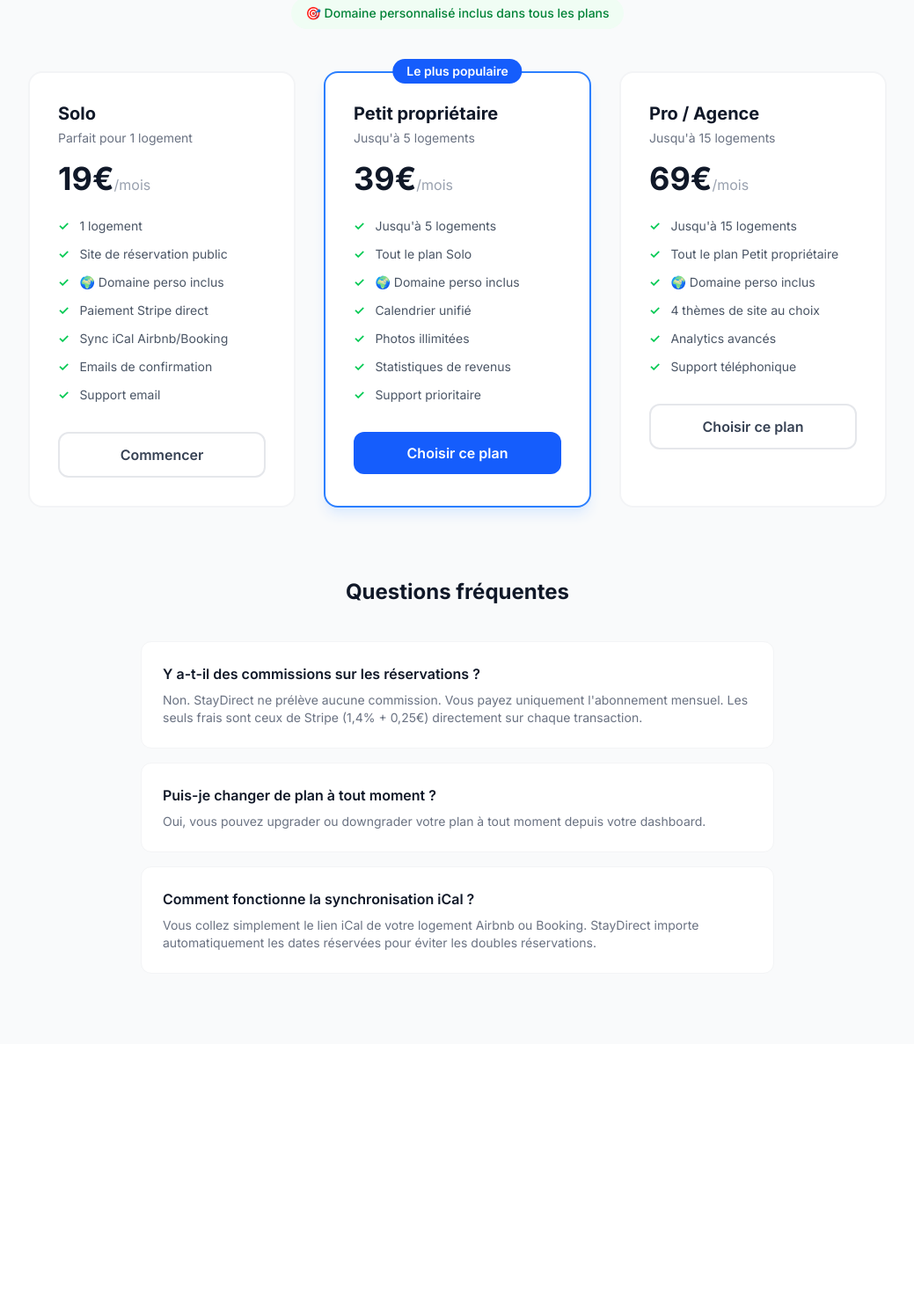
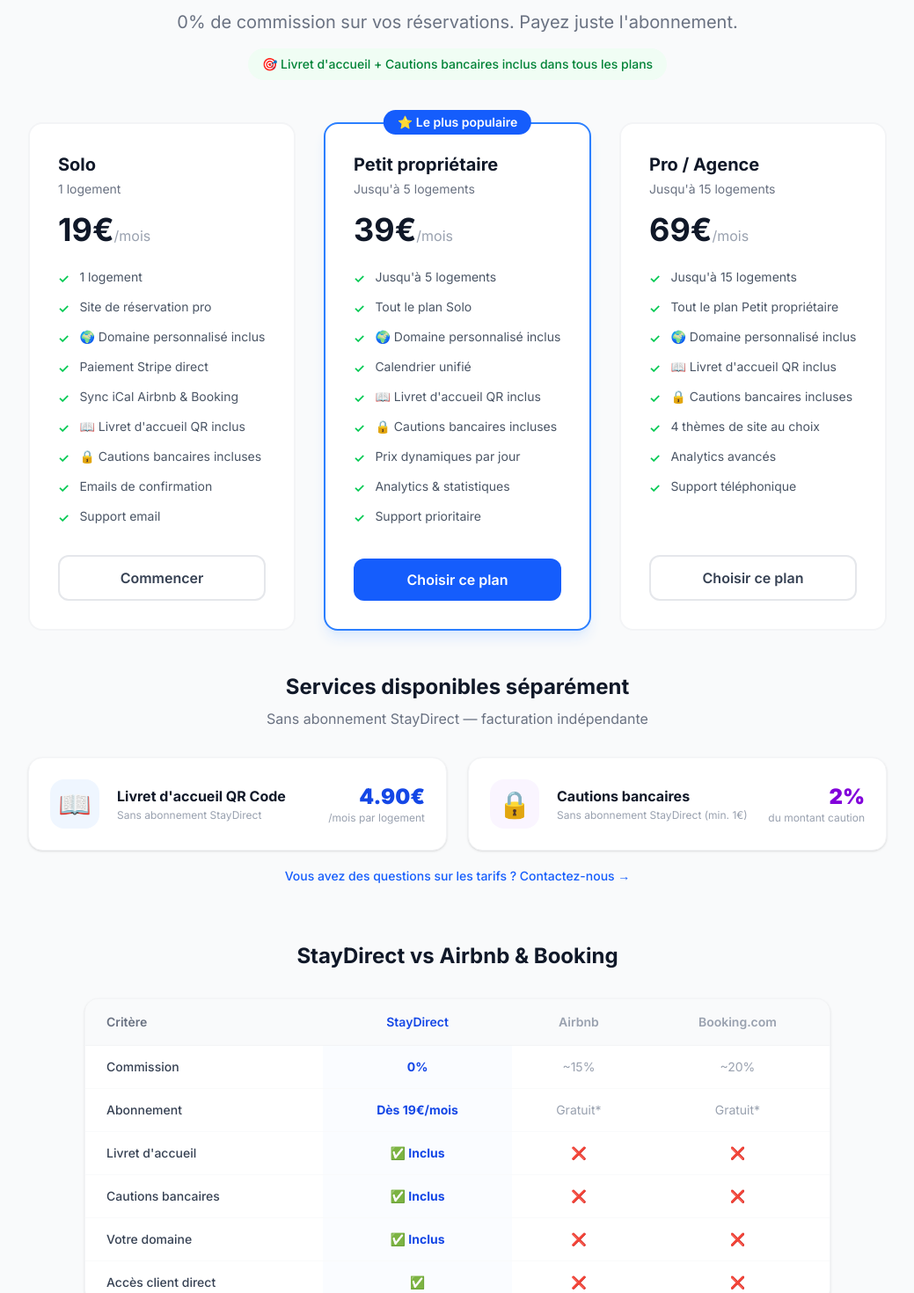
Before and after one commit to bnka36/staydirect, a Next.js app: page /pricing in a window 1280 px wide. Shown: the part 240-1710 px from the top of the page at 88% size, without its empty margins (120-1159 px from the left). Before the commit the page ends 1427 px from the top, so only its background shows below. Built offline with nearby package versions, Linux system fonts and the light colour scheme.

Commit message:
feat: page pricing redesign avec 3 services, comparaison et FAQ

```diff
--- a/app/pricing/page.tsx
+++ b/app/pricing/page.tsx
@@ -8,14 +8,15 @@ const plans = [
     id: 'starter',
     name: 'Solo',
     price: 19,
-    maxProperties: 1,
-    description: 'Parfait pour 1 logement',
+    description: '1 logement',
     features: [
       '1 logement',
-      'Site de réservation public',
-      '🌍 Domaine perso inclus',
+      'Site de réservation pro',
+      '🌍 Domaine personnalisé inclus',
       'Paiement Stripe direct',
-      'Sync iCal Airbnb/Booking',
+      'Sync iCal Airbnb & Booking',
+      '📖 Livret d\'accueil QR inclus',
+      '🔒 Cautions bancaires incluses',
       'Emails de confirmation',
       'Support email',
     ],
@@ -26,15 +27,16 @@ const plans = [
     id: 'pro',
     name: 'Petit propriétaire',
     price: 39,
-    maxProperties: 5,
     description: 'Jusqu\'à 5 logements',
     features: [
       'Jusqu\'à 5 logements',
       'Tout le plan Solo',
-      '🌍 Domaine perso inclus',
+      '🌍 Domaine personnalisé inclus',
       'Calendrier unifié',
-      'Photos illimitées',
-      'Statistiques de revenus',
+      '📖 Livret d\'accueil QR inclus',
+      '🔒 Cautions bancaires incluses',
+      'Prix dynamiques par jour',
+      'Analytics & statistiques',
       'Support prioritaire',
     ],
     color: 'blue',
@@ -45,18 +47,38 @@ const plans = [
     id: 'business',
     name: 'Pro / Agence',
     price: 69,
-    maxProperties: 15,
     description: 'Jusqu\'à 15 logements',
     features: [
       'Jusqu\'à 15 logements',
       'Tout le plan Petit propriétaire',
-      '🌍 Domaine perso inclus',
+      '🌍 Domaine personnalisé inclus',
+      '📖 Livret d\'accueil QR inclus',
+      '🔒 Cautions bancaires incluses',
       '4 thèmes de site au choix',
       'Analytics avancés',
       'Support téléphonique',
     ],
     color: 'purple',
     cta: 'Choisir ce plan',
+  },
+]
+
+const addons = [
+  {
+    icon: '📖',
+    name: 'Livret d\'accueil QR Code',
+    price: '4.90€',
+    unit: '/mois par logement',
+    desc: 'Sans abonnement StayDirect',
+    color: 'blue',
+  },
+  {
+    icon: '🔒',
+    name: 'Cautions bancaires',
+    price: '2%',
+    unit: 'du montant caution',
+    desc: 'Sans abonnement StayDirect (min. 1€)',
+    color: 'purple',
   },
 ]
 
@@ -71,9 +93,7 @@ export default function PricingPage() {
       headers: { 'Content-Type': 'application/json' },
       body: JSON.stringify({ plan: planId }),
     })
-
     if (res.status === 401) { router.push('/register'); return }
-
     const data = await res.json()
     if (data.url) window.location.href = data.url
     setLoading(null)
@@ -90,29 +110,33 @@ export default function PricingPage() {
             </div>
             <span className="font-bold text-xl text-gray-900">StayDirect</span>
           </Link>
-          <div className="flex gap-4">
-            <Link href="/login" className="text-gray-600 hover:text-gray-900 font-medium">Connexion</Link>
-            <Link href="/register" className="bg-blue-600 text-white px-4 py-2 rounded-lg font-medium hover:bg-blue-700 transition">S'inscrire</Link>
+          <div className="flex gap-4 items-center">
+            <Link href="/contact" className="text-gray-500 hover:text-gray-900 text-sm font-medium">Contact</Link>
+            <Link href="/login" className="text-gray-600 hover:text-gray-900 font-medium text-sm">Connexion</Link>
+            <Link href="/register" className="bg-blue-600 text-white px-4 py-2 rounded-lg font-medium hover:bg-blue-700 transition text-sm">S'inscrire</Link>
           </div>
         </div>
       </nav>
 
       {/* Header */}
       <div className="max-w-4xl mx-auto px-6 pt-16 pb-12 text-center">
+        <div className="inline-flex items-center gap-2 bg-blue-50 text-blue-700 px-4 py-2 rounded-full text-sm font-semibold mb-6 border border-blue-100">
+          🚀 Solution complète pour loueurs meublés tourisme
+        </div>
         <h1 className="text-4xl font-bold text-gray-900 mb-4">Tarifs simples et transparents</h1>
-        <p className="text-xl text-gray-500 mb-4">Aucune commission sur vos réservations. Payez juste l'abonnement.</p>
+        <p className="text-xl text-gray-500 mb-4">0% de commission sur vos réservations. Payez juste l'abonnement.</p>
         <div className="inline-flex items-center gap-2 bg-green-50 text-green-700 px-4 py-2 rounded-full text-sm font-medium">
-          🎯 Domaine personnalisé inclus dans tous les plans
+          🎯 Livret d'accueil + Cautions bancaires inclus dans tous les plans
         </div>
       </div>
 
       {/* Plans */}
-      <div className="max-w-5xl mx-auto px-6 pb-20 grid grid-cols-1 md:grid-cols-3 gap-8">
+      <div className="max-w-5xl mx-auto px-6 pb-12 grid grid-cols-1 md:grid-cols-3 gap-8">
         {plans.map((plan) => (
-          <div key={plan.id} className={`bg-white rounded-2xl border-2 p-8 relative ${plan.popular ? 'border-blue-500 shadow-lg shadow-blue-100' : 'border-gray-100'}`}>
+          <div key={plan.id} className={`bg-white rounded-2xl border-2 p-8 relative flex flex-col ${plan.popular ? 'border-blue-500 shadow-lg shadow-blue-100' : 'border-gray-100'}`}>
             {plan.popular && (
-              <div className="absolute -top-4 left-1/2 -translate-x-1/2 bg-blue-600 text-white text-sm font-semibold px-4 py-1 rounded-full">
-                Le plus populaire
+              <div className="absolute -top-4 left-1/2 -translate-x-1/2 bg-blue-600 text-white text-sm font-semibold px-4 py-1 rounded-full whitespace-nowrap">
+                ⭐ Le plus populaire
               </div>
             )}
             <div className="mb-6">
@@ -124,10 +148,10 @@ export default function PricingPage() {
               </div>
             </div>
 
-            <ul className="space-y-3 mb-8">
+            <ul className="space-y-3 mb-8 flex-1">
               {plan.features.map((feature) => (
-                <li key={feature} className="flex items-center gap-3 text-sm text-gray-600">
-                  <span className="text-green-500 font-bold">✓</span>
+                <li key={feature} className="flex items-start gap-3 text-sm text-gray-600">
+                  <span className="text-green-500 font-bold mt-0.5 flex-shrink-0">✓</span>
                   {feature}
                 </li>
               ))}
@@ -148,18 +172,87 @@ export default function PricingPage() {
         ))}
       </div>
 
+      {/* Services à la carte */}
+      <div className="max-w-5xl mx-auto px-6 pb-16">
+        <div className="text-center mb-8">
+          <h2 className="text-2xl font-bold text-gray-900 mb-2">Services disponibles séparément</h2>
+          <p className="text-gray-500">Sans abonnement StayDirect — facturation indépendante</p>
+        </div>
+
+        <div className="grid md:grid-cols-2 gap-6">
+          {addons.map((addon, i) => (
+            <div key={i} className="bg-white rounded-2xl border border-gray-100 p-6 flex items-center gap-5 shadow-sm">
+              <div className={`w-14 h-14 rounded-2xl flex items-center justify-center text-3xl flex-shrink-0 ${addon.color === 'blue' ? 'bg-blue-50' : 'bg-purple-50'}`}>
+                {addon.icon}
+              </div>
+              <div className="flex-1">
+                <div className="font-bold text-gray-900">{addon.name}</div>
+                <div className="text-xs text-gray-400 mt-0.5">{addon.desc}</div>
+              </div>
+              <div className="text-right shrink-0">
+                <div className={`text-2xl font-black ${addon.color === 'blue' ? 'text-blue-700' : 'text-purple-700'}`}>{addon.price}</div>
+                <div className="text-xs text-gray-400">{addon.unit}</div>
+              </div>
+            </div>
+          ))}
+        </div>
+
+        <div className="mt-4 text-center">
+          <Link href="/contact" className="text-sm text-blue-600 hover:underline font-medium">
+            Vous avez des questions sur les tarifs ? Contactez-nous →
+          </Link>
+        </div>
+      </div>
+
+      {/* Comparaison */}
+      <div className="max-w-4xl mx-auto px-6 pb-16">
+        <h2 className="text-2xl font-bold text-gray-900 text-center mb-8">StayDirect vs Airbnb & Booking</h2>
+        <div className="bg-white rounded-2xl border border-gray-100 overflow-hidden shadow-sm">
+          <table className="w-full">
+            <thead>
+              <tr className="bg-gray-50 border-b border-gray-100">
+                <th className="text-left px-6 py-4 text-sm font-semibold text-gray-500">Critère</th>
+                <th className="text-center px-6 py-4 text-sm font-semibold text-blue-700">StayDirect</th>
+                <th className="text-center px-6 py-4 text-sm font-semibold text-gray-400">Airbnb</th>
+                <th className="text-center px-6 py-4 text-sm font-semibold text-gray-400">Booking.com</th>
+              </tr>
+            </thead>
+            <tbody>
+              {[
+                { label: 'Commission', staydirect: '0%', airbnb: '~15%', booking: '~20%' },
+                { label: 'Abonnement', staydirect: 'Dès 19€/mois', airbnb: 'Gratuit*', booking: 'Gratuit*' },
+                { label: 'Livret d\'accueil', staydirect: '✅ Inclus', airbnb: '❌', booking: '❌' },
+                { label: 'Cautions bancaires', staydirect: '✅ Inclus', airbnb: '❌', booking: '❌' },
+                { label: 'Votre domaine', staydirect: '✅ Inclus', airbnb: '❌', booking: '❌' },
+                { label: 'Accès client direct', staydirect: '✅', airbnb: '❌', booking: '❌' },
+              ].map((row, i) => (
+                <tr key={i} className="border-b border-gray-50 last:border-0">
+                  <td className="px-6 py-3.5 text-sm text-gray-700 font-medium">{row.label}</td>
+                  <td className="px-6 py-3.5 text-sm text-center font-bold text-blue-700 bg-blue-50/30">{row.staydirect}</td>
+                  <td className="px-6 py-3.5 text-sm text-center text-gray-400">{row.airbnb}</td>
+                  <td className="px-6 py-3.5 text-sm text-center text-gray-400">{row.booking}</td>
+                </tr>
+              ))}
+            </tbody>
+          </table>
+        </div>
+        <p className="text-xs text-gray-400 text-center mt-3">* Gratuit mais prennent jusqu'à 20% sur chaque réservation</p>
+      </div>
+
       {/* FAQ */}
       <div className="max-w-3xl mx-auto px-6 pb-20">
         <h2 className="text-2xl font-bold text-gray-900 text-center mb-10">Questions fréquentes</h2>
         <div className="space-y-4">
           {[
             { q: 'Y a-t-il des commissions sur les réservations ?', a: 'Non. StayDirect ne prélève aucune commission. Vous payez uniquement l\'abonnement mensuel. Les seuls frais sont ceux de Stripe (1,4% + 0,25€) directement sur chaque transaction.' },
+            { q: 'Le livret d\'accueil et les cautions sont-ils vraiment inclus ?', a: 'Oui, les deux sont inclus dans tous les plans StayDirect. Sans abonnement, ils sont disponibles séparément à 4.90€/mois et 2% par caution.' },
+            { q: 'Comment fonctionnent les cautions bancaires ?', a: 'Votre voyageur reçoit un lien, entre sa carte, et le montant est bloqué (pas débité). Après le séjour, vous libérez la caution en 1 clic, ou vous l\'encaissez en cas de dégâts.' },
             { q: 'Puis-je changer de plan à tout moment ?', a: 'Oui, vous pouvez upgrader ou downgrader votre plan à tout moment depuis votre dashboard.' },
             { q: 'Comment fonctionne la synchronisation iCal ?', a: 'Vous collez simplement le lien iCal de votre logement Airbnb ou Booking. StayDirect importe automatiquement les dates réservées pour éviter les doubles réservations.' },
           ].map((item) => (
             <div key={item.q} className="bg-white rounded-xl border border-gray-100 p-6">
               <h3 className="font-semibold text-gray-900 mb-2">{item.q}</h3>
-              <p className="text-gray-500 text-sm">{item.a}</p>
+              <p className="text-gray-500 text-sm leading-relaxed">{item.a}</p>
             </div>
           ))}
         </div>
```
